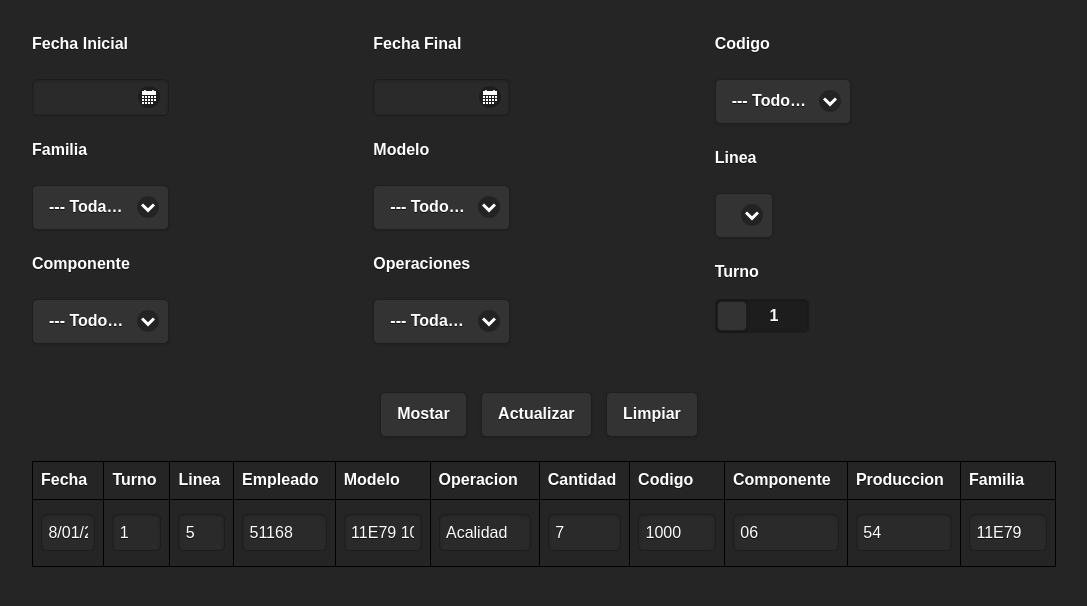
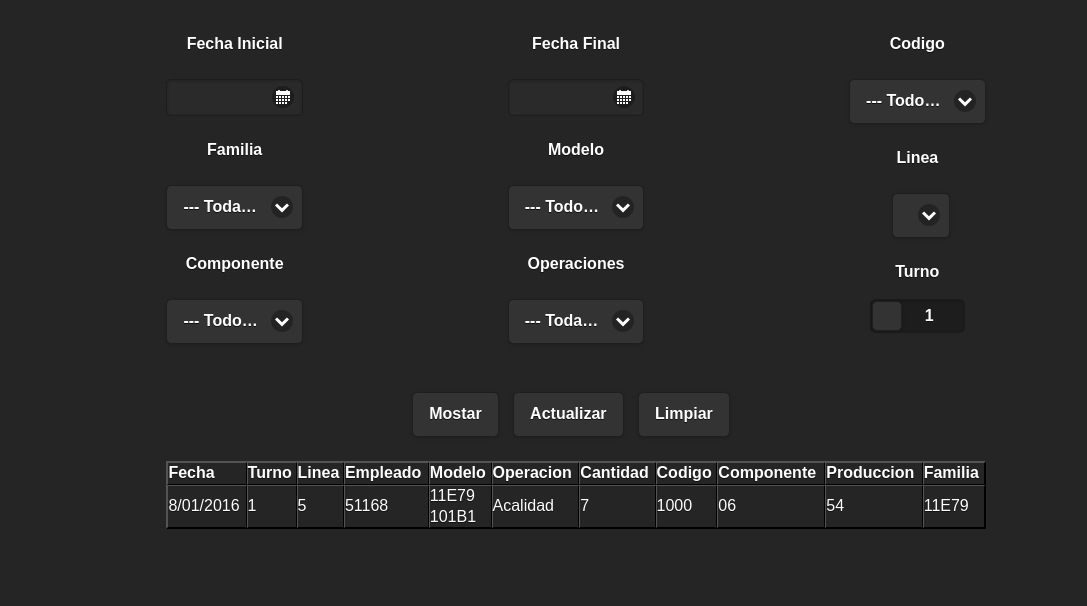
Before and after one commit to javierescudero/SIC-ULTIMATE, a PHP site: page /correccion_datos.html in a window 1280 px wide. Shown: the part 66-672 px from the top of the page, without its empty margins (160-1247 px from the left). Run offline with PHP 8.4, Linux system fonts and the light colour scheme.

Commit message:
Se implemento la tabla en tendencia, contribuyentes y correccion de datos

```diff
--- a/correccion_datos.html
+++ b/correccion_datos.html
@@ -66,7 +66,8 @@
 		</div>
 
 		<!-- Formulario -->
-		<div id="divForm_CDD">
+		<center>
+			<div id="divForm_CDD">
 			<form action="">
 				<div class="ui-grid-b">
 					<div class="ui-block-a">
@@ -160,42 +161,46 @@
 						<a href="" id="btnLimpiar" data-role="button" data-inline="true">Limpiar</a>
 					</center>
 				</div>
-			</form>
-			<div id="tablaCorreccion">
-				<table data-role="table" class="ui-responsive" cellspacing="1" cellpadding="1">
+				<center>
+					<div id="divTabla_CDD">
+				<table id="tabla_CDD" cellpadding="0" cellspacing="0" border="0" class="display">
 					<thead>
 						<tr>
-							<th width="5%;">Fecha</th>
-							<th width="3%;">Turno</th>
-							<th width="3%;">Linea</th>
-							<th width="5%;">Empleado</th>
-							<th width="8%;">Modelo</th>
-							<th width="8%;">Operacion</th>
-							<th width="3%;">Cantidad</th>
-							<th width="8%;">Codigo</th>
-							<th width="5%;">Componente</th>
-							<th width="5%;">Produccion</th>
-							<th width="8%;">Familia</th>
+							<th width="15" align="left">Fecha</th>
+							<th width="10" align="left">Turno</th>
+							<th width="10" align="left">Linea</th>
+							<th width="20" align="left">Empleado</th>
+							<th width="30" align="left">Modelo</th>
+							<th width="30" align="left">Operacion</th>
+							<th width="10" align="left">Cantidad</th>
+							<th width="20" align="left">Codigo</th>
+							<th width="30" align="left">Componente</th>
+							<th width="30" align="left">Produccion</th>
+							<th width="30" align="left">Familia</th>
 						</tr>
 					</thead>
 					<tbody>
 						<tr>
-							<td id=""><input type="text" value="8/01/2016"></td>
-							<td id=""><input type="text" value="1"></td>
-							<td id=""><input type="text" value="5"></td>
-							<td id=""><input type="text" value="51168"></td>
-							<td id=""><input type="text" value="11E79 101B1"></td>
-							<td id=""><input type="text" value="Acalidad"></td>
-							<td id=""><input type="text" value="7"></td>
-							<td id=""><input type="text" value="1000"></td>
-							<td id=""><input type="text" value="06"></td>
-							<td id=""><input type="text" value="54"></td>
-							<td id=""><input type="text" value="11E79"></td>
+							<td>8/01/2016</td>
+							<td>1</td>
+							<td>5</td>
+							<td>51168</td>
+							<td>11E79 101B1</td>
+							<td>Acalidad</td>
+							<td>7</td>
+							<td>1000</td>
+							<td>06</td>
+							<td>54</td>
+							<td>11E79</td>
 						</tr>
 					</tbody>
 				</table>
 			</div>
+				</center>
+			</form>
+
 		</div>
+		</center>
 	</div>
 </body>
 </html>
--- a/css/css_style.css
+++ b/css/css_style.css
@@ -152,6 +152,13 @@ table, th, tr, td {
 	margin-left: 20%;
 }
 
+#divTabla_Tend {
+	width: 80%;
+	height: 15px;
+	overflow: auto;
+	margin-left: 20%;
+}
+
 #selectFamilia_Tend, #selectModelo_Tend { width: 40%; }
 
 #fieldSetBtns_Tend { margin-left: 440px; }
@@ -161,7 +168,7 @@ table, th, tr, td {
 }
 
 #tablaTendencia {
-	width: 80%;
+	width: 100%;
 }
 
 #colSeleccion_Tend {
@@ -192,7 +199,7 @@ table, th, tr, td {
 	margin-left: 10%;
 }
 
-#tableContribuyentes {
+#tabla_Cont {
 	width: 80%;
 }
 
@@ -208,6 +215,16 @@ table, th, tr, td {
 #divForm_CDD {
 	width: 80%;
 	margin-left: 15%;
+}
+
+#tabla_CDD {
+	width: 80%;
+}
+
+#divTabla_CDD {
+	width: 100%;
+	height: 100px;
+	overflow: auto;
 }
 
 #divSelectLinea_CDD {
```
Also changed, not shown: contribuyentes.html (+7 -5 lines), tendencia.html (+11 -8 lines).
